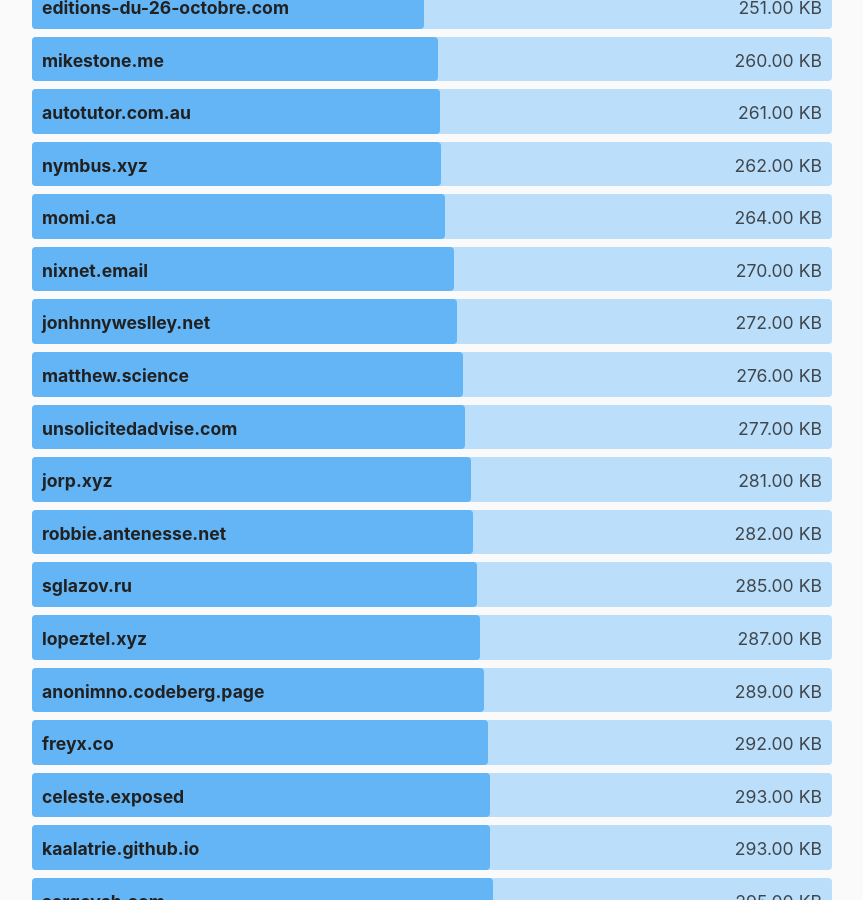
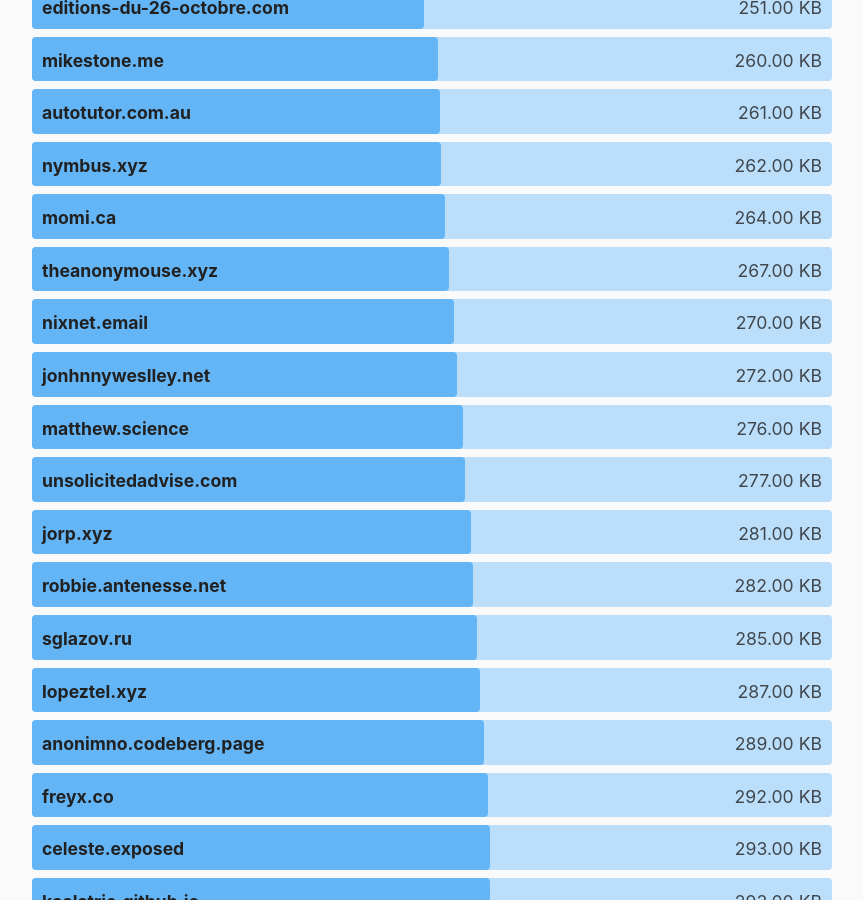
Before and after one commit to kevquirk/512kb.club, a Jekyll site: the page built from index.md, in a window 1280 px wide and 900 px high, scrolled down 20588 px. Shown: the whole window, without its empty margins (208-1071 px from the left). Built offline with Jekyll 4.4.1, drawn with Linux system fonts in a browser that asks for light colours.

Commit message:
Update sites.yml

```diff
--- a/_data/sites.yml
+++ b/_data/sites.yml
@@ -1982,6 +1982,11 @@
   size: 53.3
   last_checked: 2022-04-26
 
+- domain: theanonymouse.xyz
+  url: https://theanonymouse.xyz/
+  size: 267
+  last_checked: 2022-05-07
+
 - domain: thejollyteapot.com
   url: https://thejollyteapot.com/
   size: 6.79
```
